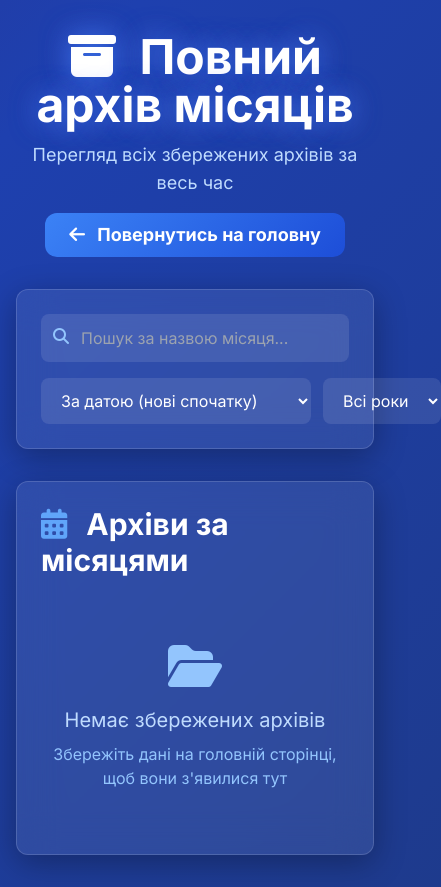
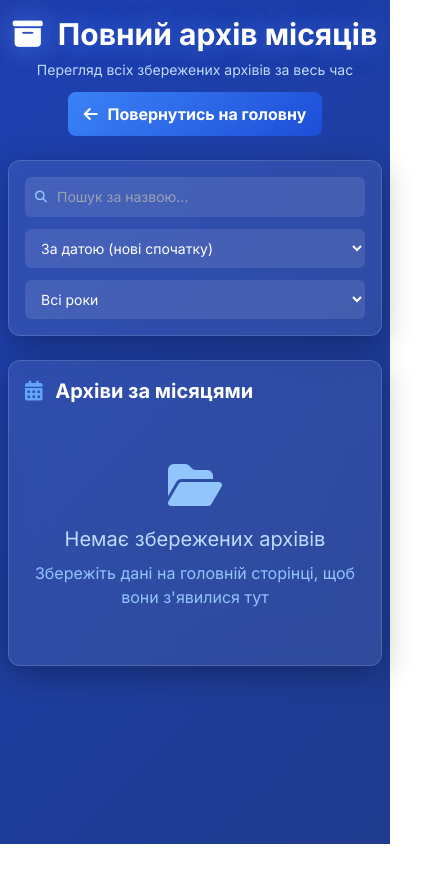
Before and after one commit to IvanDutsak/Robota_Personal, a plain HTML site: page archive-list.html in a window 390 px wide. Shown: the whole page, 441 px wide, since content can reach past the window. After the commit the page ends 844 px from the top, so only its background shows below. Drawn offline with nearby package versions, Linux system fonts and the light colour scheme.

Commit message:
Update archive-list.html

```diff
--- a/archive-list.html
+++ b/archive-list.html
@@ -141,41 +141,41 @@
     </style>
 </head>
 <body class="min-h-screen">
-    <div class="container mx-auto px-4 py-8">
+    <div class="container mx-auto px-2 sm:px-4 py-4 sm:py-8">
         <!-- Header -->
-        <div class="text-center mb-8 fade-in">
-            <h1 class="text-5xl font-bold text-white mb-3 header-glow">
-                <i class="fas fa-archive mr-3"></i>
+        <div class="text-center mb-6 sm:mb-8 fade-in">
+            <h1 class="text-3xl sm:text-4xl md:text-5xl font-bold text-white mb-2 sm:mb-3 header-glow">
+                <i class="fas fa-archive mr-2 sm:mr-3"></i>
                 Повний архів місяців
             </h1>
-            <p class="text-blue-200 text-lg">Перегляд всіх збережених архівів за весь час</p>
+            <p class="text-blue-200 text-sm sm:text-base md:text-lg">Перегляд всіх збережених архівів за весь час</p>
 
-            <button id="back-btn" class="mt-4 btn-primary text-white font-bold py-2 px-6 rounded-xl text-lg relative overflow-hidden">
-                <i class="fas fa-arrow-left mr-2"></i>
+            <button id="back-btn" class="mt-3 sm:mt-4 btn-primary text-white font-bold py-2.5 sm:py-3 px-4 sm:px-6 rounded-lg sm:rounded-xl text-base sm:text-lg relative overflow-hidden">
+                <i class="fas fa-arrow-left mr-1.5 sm:mr-2"></i>
                 Повернутись на головну
             </button>
         </div>
 
         <!-- Search and Filter -->
-        <div class="glass-effect rounded-xl p-6 mb-8 fade-in">
-            <div class="flex flex-col md:flex-row md:items-center md:justify-between gap-4">
+        <div class="glass-effect rounded-xl sm:rounded-2xl p-4 sm:p-6 mb-6 sm:mb-8 fade-in">
+            <div class="flex flex-col md:flex-row md:items-center md:justify-between gap-3 sm:gap-4">
                 <div class="flex-grow">
                     <div class="relative">
-                        <input type="text" id="search-archive" placeholder="Пошук за назвою місяця..."
-                            class="w-full bg-white bg-opacity-10 text-white rounded-lg pl-10 pr-4 py-3 focus:outline-none focus:ring-2 focus:ring-blue-500">
-                        <i class="fas fa-search absolute left-3 top-3.5 text-blue-300"></i>
+                        <input type="text" id="search-archive" placeholder="Пошук за назвою..."
+                            class="w-full bg-white bg-opacity-10 text-white rounded-md sm:rounded-lg pl-8 sm:pl-10 pr-3 sm:pr-4 py-2.5 sm:py-3 focus:outline-none focus:ring-2 focus:ring-blue-500 text-sm sm:text-base">
+                        <i class="fas fa-search absolute left-2.5 sm:left-3 top-1/2 transform -translate-y-1/2 text-blue-300 text-xs sm:text-sm"></i>
                     </div>
                 </div>
 
-                <div class="flex gap-3">
-                    <select id="sort-archives" class="bg-white bg-opacity-10 text-white rounded-lg px-4 py-3 focus:outline-none focus:ring-2 focus:ring-blue-500">
+                <div class="flex flex-col sm:flex-row gap-3 sm:gap-4">
+                    <select id="sort-archives" class="bg-white bg-opacity-10 text-white rounded-md sm:rounded-lg px-3 sm:px-4 py-2.5 sm:py-3 focus:outline-none focus:ring-2 focus:ring-blue-500 text-sm sm:text-base w-full sm:w-auto">
                         <option value="date-desc">За датою (нові спочатку)</option>
                         <option value="date-asc">За датою (старі спочатку)</option>
                         <option value="total-desc">За сумою (більші спочатку)</option>
                         <option value="total-asc">За сумою (менші спочатку)</option>
                     </select>
 
-                    <select id="filter-year" class="bg-white bg-opacity-10 text-white rounded-lg px-4 py-3 focus:outline-none focus:ring-2 focus:ring-blue-500">
+                    <select id="filter-year" class="bg-white bg-opacity-10 text-white rounded-md sm:rounded-lg px-3 sm:px-4 py-2.5 sm:py-3 focus:outline-none focus:ring-2 focus:ring-blue-500 text-sm sm:text-base w-full sm:w-auto">
                         <option value="all">Всі роки</option>
                         <!-- Роки будуть додані через JavaScript -->
                     </select>
@@ -184,13 +184,13 @@
         </div>
 
         <!-- Archives List -->
-        <div class="glass-effect rounded-xl p-6 fade-in">
-            <h2 class="text-3xl font-bold text-white mb-6">
-                <i class="fas fa-calendar-alt mr-3 text-blue-400"></i>
+        <div class="glass-effect rounded-xl sm:rounded-2xl p-4 sm:p-6 fade-in">
+            <h2 class="text-xl sm:text-2xl md:text-3xl font-bold text-white mb-4 sm:mb-6">
+                <i class="fas fa-calendar-alt mr-2 sm:mr-3 text-blue-400"></i>
                 Архіви за місяцями
             </h2>
 
-            <div id="archives-container" class="space-y-6">
+            <div id="archives-container" class="space-y-4 sm:space-y-6">
                 <!-- Тут будуть відображатися архіви, згруповані за роками -->
             </div>
         </div>
```
